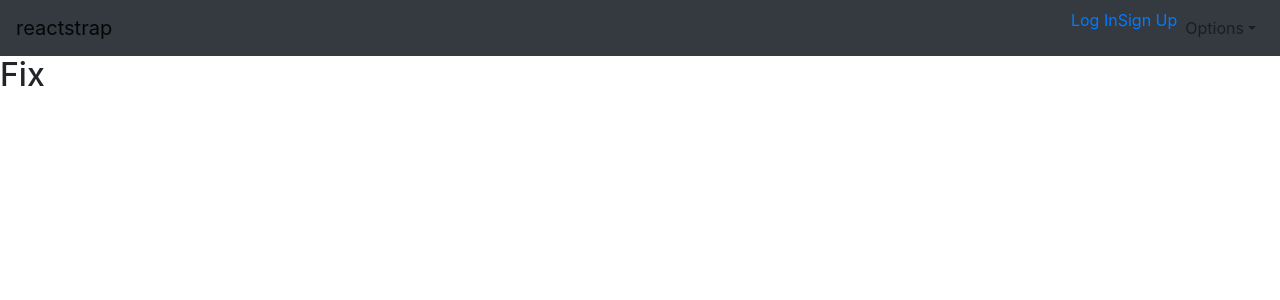
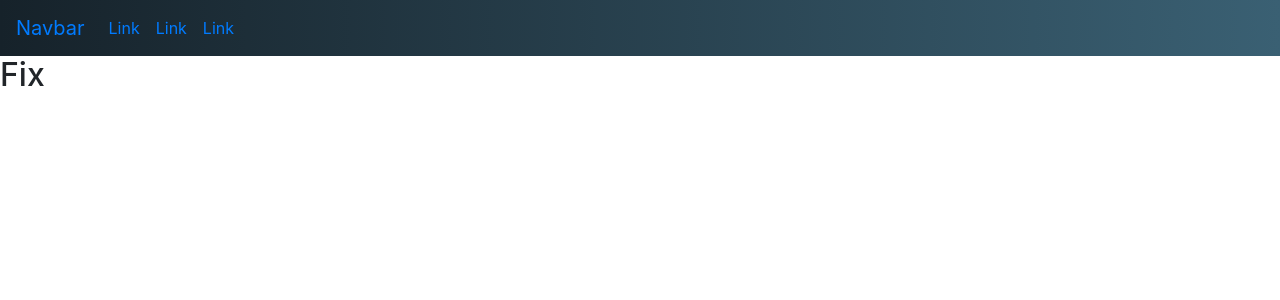
Before and after one commit to 1s2wise/Fundraiser, a React app: page / in a window 1280 px wide. Shown: the top 300 px of the page. Built offline with nearby package versions, Linux system fonts and the light colour scheme.

Commit message:
Redirect on Login Success

```diff
--- a/App.js
+++ b/App.js
@@ -6,6 +6,7 @@ import Signup from './pages/signup';
 import Login from './pages/login';
 
 import Home from './pages/home';
+import LandingPage from './pages/userland'
 
 export default class App extends Component {
     render() {
@@ -27,6 +28,10 @@ export default class App extends Component {
                             path="/signup"
                             component={Signup}
                         />
+                        <Route
+                            path="/userHome"
+                            component={LandingPage}
+                        />
 
                     </div>
                 </BrowserRouter>
--- a/components/loginbox.js
+++ b/components/loginbox.js
@@ -2,11 +2,12 @@ import React, { Component } from 'react';
 import TextField from 'material-ui/TextField';
 import RaisedButton from 'material-ui/RaisedButton';
 import { loginAPI } from '../services/api';
+import { withRouter } from 'react-router-dom'
 const style = {
     margin: 12,
   };
 
-export default class LoginBox extends Component {
+  class LoginBox extends Component {
     constructor(props) {
         super(props);
         this.handleEmailChange = this.handleEmailChange.bind(this);
@@ -25,13 +26,20 @@ export default class LoginBox extends Component {
     logIn() {
         loginAPI(this.state)
 
-            .then(function (response) {
-                console.log(response);
+            .then((response) => {
+                if(response.status == 200)
+                {
+                    console.log(this);
+                    this.props.history.push({
+                        pathname: '/userHome',
+                        state: {userData:response.data}
+                    })
+
+                }
             })
             .catch(function (error) {
                 console.log(error);
             });
-        alert('ollo');
     }
 
 
@@ -47,7 +55,7 @@ export default class LoginBox extends Component {
 
     render() {
         return (
-            <div className="container">
+            <div className="content">
                 <div className="col-md-4">
                     <form className="form-group">
                         <TextField  id="ip_email" onChange={this.handleEmailChange} hintText="abc@xyz.com" floatingLabelText="Enter Email ID" />
@@ -60,3 +68,5 @@ export default class LoginBox extends Component {
         )
     }
 }
+
+export default withRouter (LoginBox);
--- a/components/navigation.js
+++ b/components/navigation.js
@@ -35,37 +35,25 @@ export default class TopNav extends Component {
   render() {
     return (
       <div>
-        <Navbar color="dark" light expand="md">
-          <NavbarBrand href="/">reactstrap</NavbarBrand>
-          <NavbarToggler onClick={this.toggle} />
-          <Collapse isOpen={this.state.isOpen} navbar>
-            <Nav className="ml-auto" navbar>
-              <NavItem>
-               <Link to="/login">Log In</Link>
-              </NavItem>
-              <NavItem>
-                <Link to="/signup">Sign Up</Link>
-              </NavItem>
-              <UncontrolledDropdown nav inNavbar>
-                <DropdownToggle nav caret>
-                  Options
-                </DropdownToggle>
-                <DropdownMenu >
-                  <DropdownItem>
-                    Option 1
-                  </DropdownItem>
-                  <DropdownItem>
-                    Option 2
-                  </DropdownItem>
-                  <DropdownItem divider />
-                  <DropdownItem>
-                    Reset
-                  </DropdownItem>
-                </DropdownMenu>
-              </UncontrolledDropdown>
-            </Nav>
-          </Collapse>
-        </Navbar>
+        <nav className="navbar navbar-expand-md bg-dark content">
+          <a className="navbar-brand" href="#">Navbar</a>
+          <button className="navbar-toggler" type="button" data-toggle="collapse" data-target="#collapsibleNavbar">
+            <span className="navbar-toggler-icon"></span>
+          </button>
+          <div className="collapse navbar-collapse" id="collapsibleNavbar">
+            <ul className="navbar-nav">
+              <li className="nav-item">
+                <a className="nav-link" href="login">Link</a>
+              </li>
+              <li className="nav-item">
+                <a className="nav-link" href="#">Link</a>
+              </li>
+              <li className="nav-item">
+                <a className="nav-link" href="#">Link</a>
+              </li>
+            </ul>
+          </div>
+        </nav>
       </div>
     );
   }
--- a/components/signupbox.js
+++ b/components/signupbox.js
@@ -79,12 +79,6 @@ export default class SignupBox extends Component {
             <div className="container">
                 <div className="col-md-4">
                     <form className="form-group">
-
-    <TextField
-      hintText="Hint Text"
-      floatingLabelText="Floating Label Text"
-    />
-
                         <TextField  id="ip_email" onChange={this.handleEmailChange} hintText="abc@xyz.com" floatingLabelText="Enter Email ID" />
                         <TextField  id="ip_password" onChange={this.handlePasswordChange} hintText="Atleast 8 Characters" floatingLabelText="Enter Password" />
                         <TextField  id="ip_cfPassword" onChange={this.handleCfPasswordChange} hintText="Confirm Password" floatingLabelText="Re-Type Password" />
--- a/css/style.css
+++ b/css/style.css
@@ -0,0 +1,9 @@
+.navcolor{
+    background-color: cadetblue;
+}
+.content{
+    background: #16222A;  /* fallback for old browsers */
+    background: -webkit-linear-gradient(to left, #3A6073, #16222A);  /* Chrome 10-25, Safari 5.1-6 */
+    background: linear-gradient(to left, #3A6073, #16222A); /* W3C, IE 10+/ Edge, Firefox 16+, Chrome 26+, Opera 12+, Safari 7+ */
+
+}
--- a/index.html
+++ b/index.html
@@ -1,10 +1,15 @@
 <!DOCTYPE html>
 <html lang="en">
    <head>
-      <meta charset="UTF-8">
-      <title>React App</title>
-      <link rel="stylesheet" href="https://maxcdn.bootstrapcdn.com/bootstrap/4.0.0/css/bootstrap.min.css" integrity="sha384-Gn5384xqQ1aoWXA+058RXPxPg6fy4IWvTNh0E263XmFcJlSAwiGgFAW/dAiS6JXm"
-        crossorigin="anonymous">
+    <title>Bootstrap Example</title>
+    <meta charset="utf-8">
+    <meta name="viewport" content="width=device-width, initial-scale=1">
+    <link rel="stylesheet" href="css/style.css" type="text/css"/>
+    <link rel="stylesheet" href="https://maxcdn.bootstrapcdn.com/bootstrap/4.0.0/css/bootstrap.min.css">
+    <script src="https://ajax.googleapis.com/ajax/libs/jquery/3.3.1/jquery.min.js"></script>
+    <script src="https://cdnjs.cloudflare.com/ajax/libs/popper.js/1.12.9/umd/popper.min.js"></script>
+    <script src="https://maxcdn.bootstrapcdn.com/bootstrap/4.0.0/js/bootstrap.min.js"></script>
+
    </head>
    <body>
       <!-- Root Element -->
--- a/pages/home.js
+++ b/pages/home.js
@@ -8,7 +8,7 @@ export default class Home extends Component {
         return (
             <div>
                 <TopNav />
-                <div className="content">
+                <div>
                 <h2>Fix</h2>
 
                 </div>
--- /dev/null
+++ b/pages/userland.js
@@ -0,0 +1,17 @@
+import React, { Component } from 'react';
+import { withRouter } from 'react-router-dom'
+
+class LandingPage extends Component {
+    render(){
+        return(
+            <div>
+                <h3>Logged in</h3>
+                {
+                    this.props.location.state.userData.user_data.email
+                }
+            </div>
+        )
+    }
+}
+
+export default withRouter (LandingPage);
--- a/webpack.config.js
+++ b/webpack.config.js
@@ -2,9 +2,11 @@ var config = {
 	entry: './main.js', // entry point
 	output: {
 		  filename: 'bundle.js', // place where bundled app will be served
+		  publicPath: '/'
 	   },
 	devServer: {
 		  inline: true, // autorefresh
+		  historyApiFallback: true,
 		  port: 8080 // development port server
 	   },
 	module: {
```
